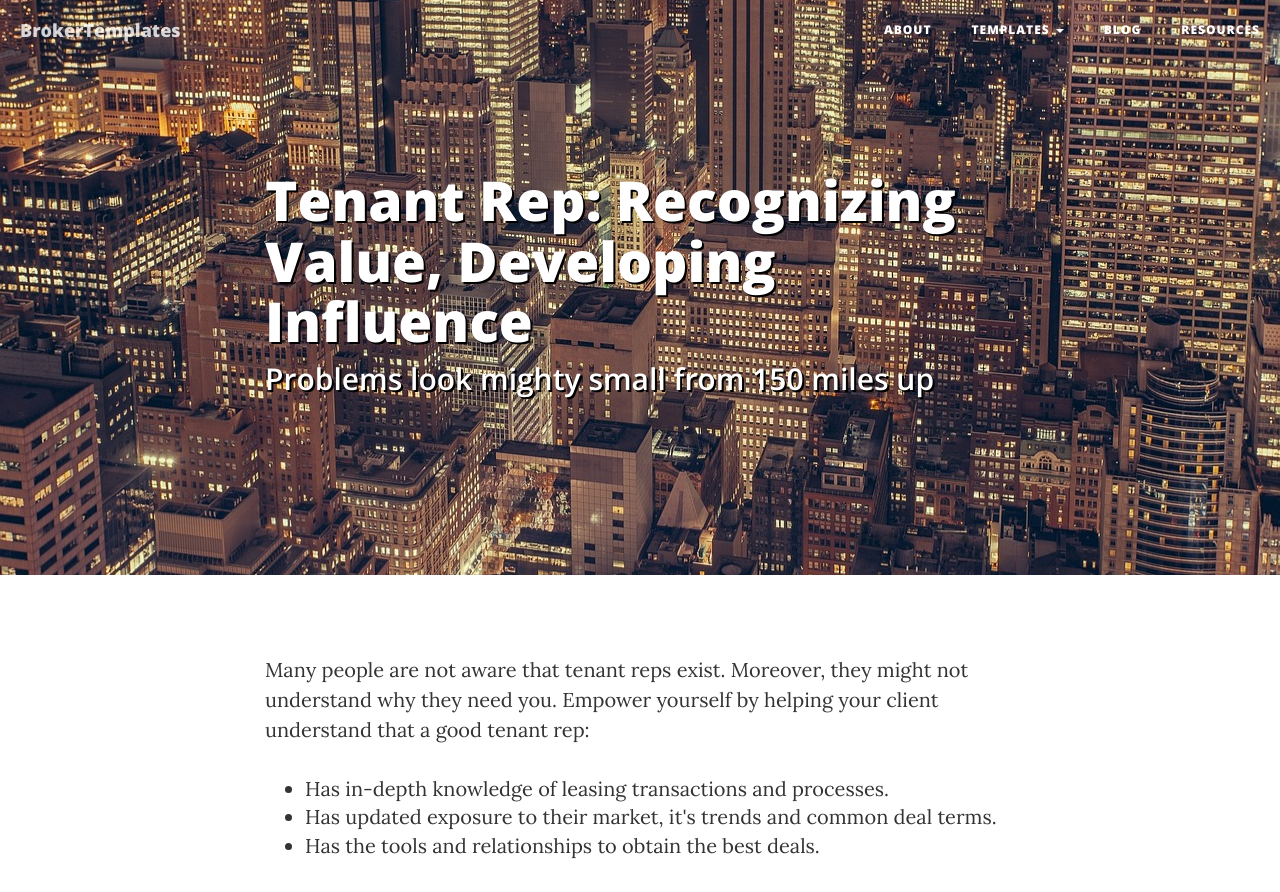
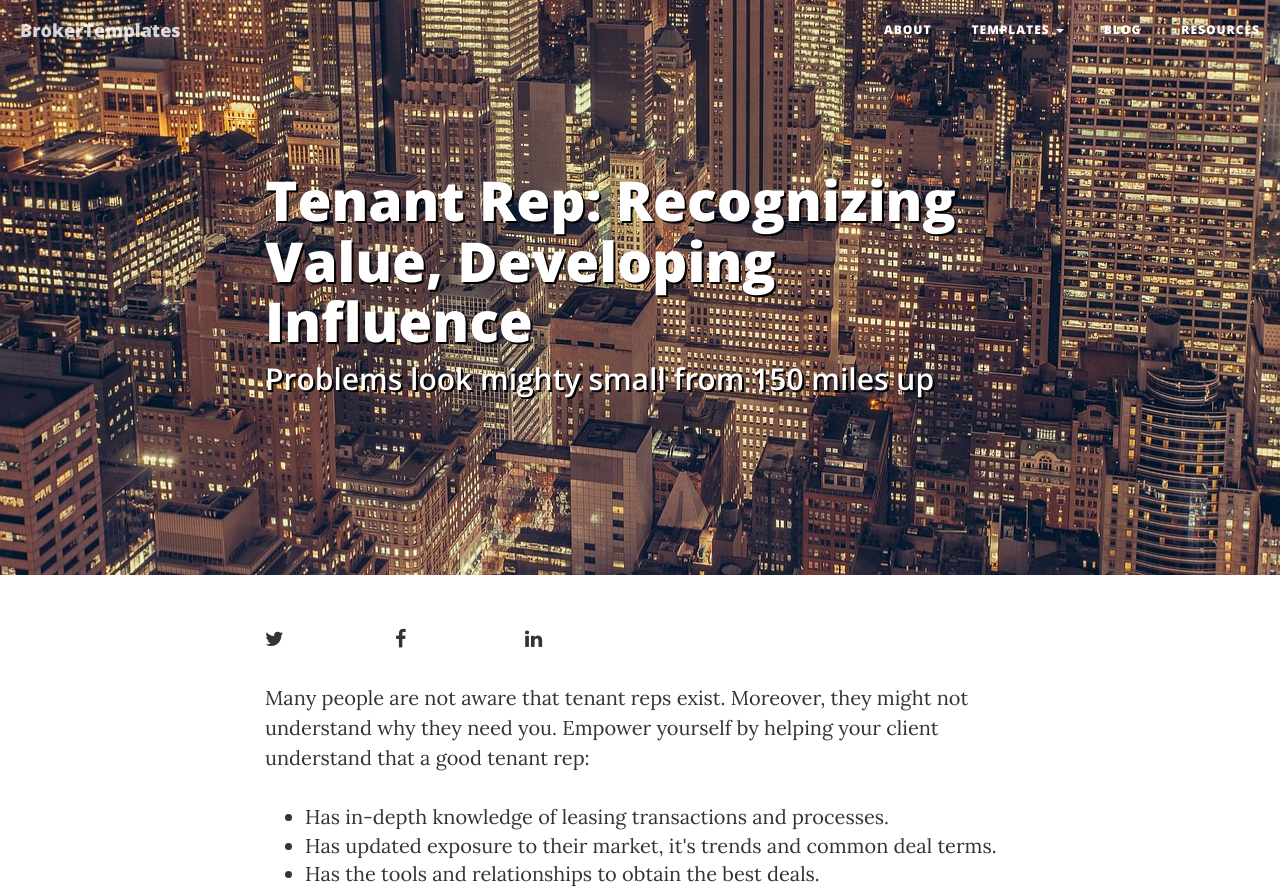
Before and after one commit to deosh/deosh.github.io, a website: page blog/tenant-rep-recognizing-value-developing-influence/index.html in a window 1280 px wide. Shown: the top 892 px of the page. Drawn offline with nearby package versions, Linux system fonts and the light colour scheme.

Commit message:
added social buttons and script to share

```diff
--- /dev/null
+++ b/blog/js/social-buttons.js
@@ -0,0 +1,24 @@
+$(document).ready(function() {
+	var title = $("h1").text();
+	var url = window.location.href;
+	var url_enc = encodeURIComponent(url);
+	var message = "Look at this great article that I found! - ";
+
+	var linkedin = "https://www.linkedin.com/shareArticle?mini=true&url=";
+	linkedin += url_enc;
+	linkedin += "&title=" + title;
+	linkedin += "&summary=" + message;
+	linkedin += "&source=BrokerTemplates";
+
+	var tweet = "https://twitter.com/intent/tweet";
+	tweet += "?url=" + url_enc;
+	tweet += "&text=" + message + title;
+	tweet += "&via=BrokerTemplates"
+
+	var facebook = "https://www.facebook.com/sharer.php?u=";
+	facebook += url_enc;
+
+	$(".twitter").attr("href", tweet);
+	$(".linkedin").attr("href", linkedin);
+	$(".facebook").attr("href", facebook);
+});
--- a/blog/tenant-rep-recognizing-value-developing-influence/index.html
+++ b/blog/tenant-rep-recognizing-value-developing-influence/index.html
@@ -96,7 +96,7 @@
             <div class="row">
                 <div class="col-lg-8 col-lg-offset-2 col-md-10 col-md-offset-1 col-sm-12">
                     <div class="post-heading">
-                        <h1>Tenant Rep: Recognizing Value, Developing Influence</h1>
+                        <h1 id="title">Tenant Rep: Recognizing Value, Developing Influence</h1>
                         <h2 class="subheading">Problems look mighty small from 150 miles up</h2>
                     </div>
                 </div>
@@ -109,6 +109,34 @@
         <div class="container">
             <div class="row">
                 <div class="col-lg-8 col-lg-offset-2 col-md-10 col-md-offset-1 col-sm-12">
+					<div class="row">
+						<div class="col-md-2">
+							<a class="twitter"
+							   class="btn btn-block btn-info twitter-share-button"
+							   href="#"
+							   target="_blank">
+								<i class="fa fa-twitter"></i>
+							</a>
+						</div>
+
+						<div class="col-md-2">
+							<a class="facebook"
+							   class="btn btn-block btn-info facebook-share-button"
+							   href="#"
+							   target="_blank">
+								<i class="fa fa-facebook"></i>
+							</a>
+						</div>
+
+						<div class="col-md-2">
+							<a class="linkedin"
+							   class="btn btn-block btn-info linkedin-share-button"
+							   href="#"
+							   target="_blank">
+								<i class="fa fa-linkedin"></i>
+							</a>
+						</div>
+					</div>
                     <p>Many people are not aware that tenant reps exist. Moreover, they might not understand why they need you. Empower yourself by helping your client understand that a good tenant rep:</p>
 
                     <ul>
@@ -152,6 +180,35 @@
 
                     <p>Please keep in mind, without knowledge you have no right to influence. Experience will provide the most valuable assets including broker and landlord relationships, property and market familiarity and past deal references. However, you have to begin somewhere. Pool together knowledge from colleagues and perform in-depth market analyses. This will give you a starting point to begin forming your relationships. Furthermore, sometimes you need to know when to stay out of the way. Let the deal progress and do not push to add value where you cannot.</p>
 
+					<div class="row">
+						<div class="col-md-2">
+							<a class="twitter"
+							   class="btn btn-block btn-info twitter-share-button"
+							   href="#"
+							   target="_blank">
+								<i class="fa fa-twitter"></i>
+							</a>
+						</div>
+
+						<div class="col-md-2">
+							<a class="facebook"
+							   class="btn btn-block btn-info facebook-share-button"
+							   href="#"
+							   target="_blank">
+								<i class="fa fa-facebook"></i>
+							</a>
+						</div>
+
+						<div class="col-md-2">
+							<a class="linkedin"
+							   class="btn btn-block btn-info linkedin-share-button"
+							   href="#"
+							   target="_blank">
+								<i class="fa fa-linkedin"></i>
+							</a>
+						</div>
+					</div>
+
                     <span class="meta">Posted by on December 26, 2016</span>
                 </div>
             </div>
@@ -187,6 +244,9 @@
     <!-- Theme JavaScript -->
     <script src="../js/clean-blog.min.js"></script>
 
+	<!-- Social buttons -->
+	<script src="../js/social-buttons.js"></script>
+
     <!-- Analytics -->
     <script>
       (function(i,s,o,g,r,a,m){i['GoogleAnalyticsObject']=r;i[r]=i[r]||function(){
```
